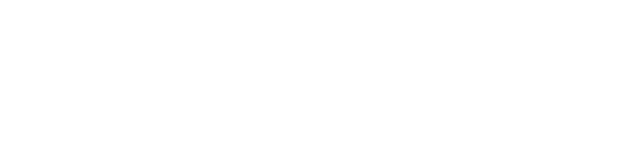
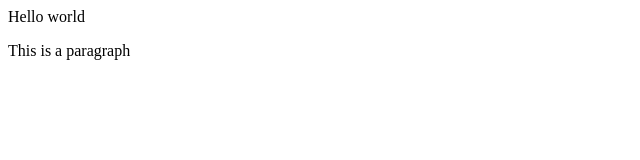
Before and after one commit to Libbu/first-repository, a plain HTML site: page index.html in a window 1280 px wide. Shown: the whole page, without its empty margins (0-640 px from the left). Drawn offline with Linux system fonts and the light colour scheme.

Commit message:
text add

```diff
--- a/index.html
+++ b/index.html
@@ -6,6 +6,7 @@
     <title>Document</title>
 </head>
 <body>
-
+    Hello world
+    <p> This is a paragraph</p>
 </body>
 </html>
```
